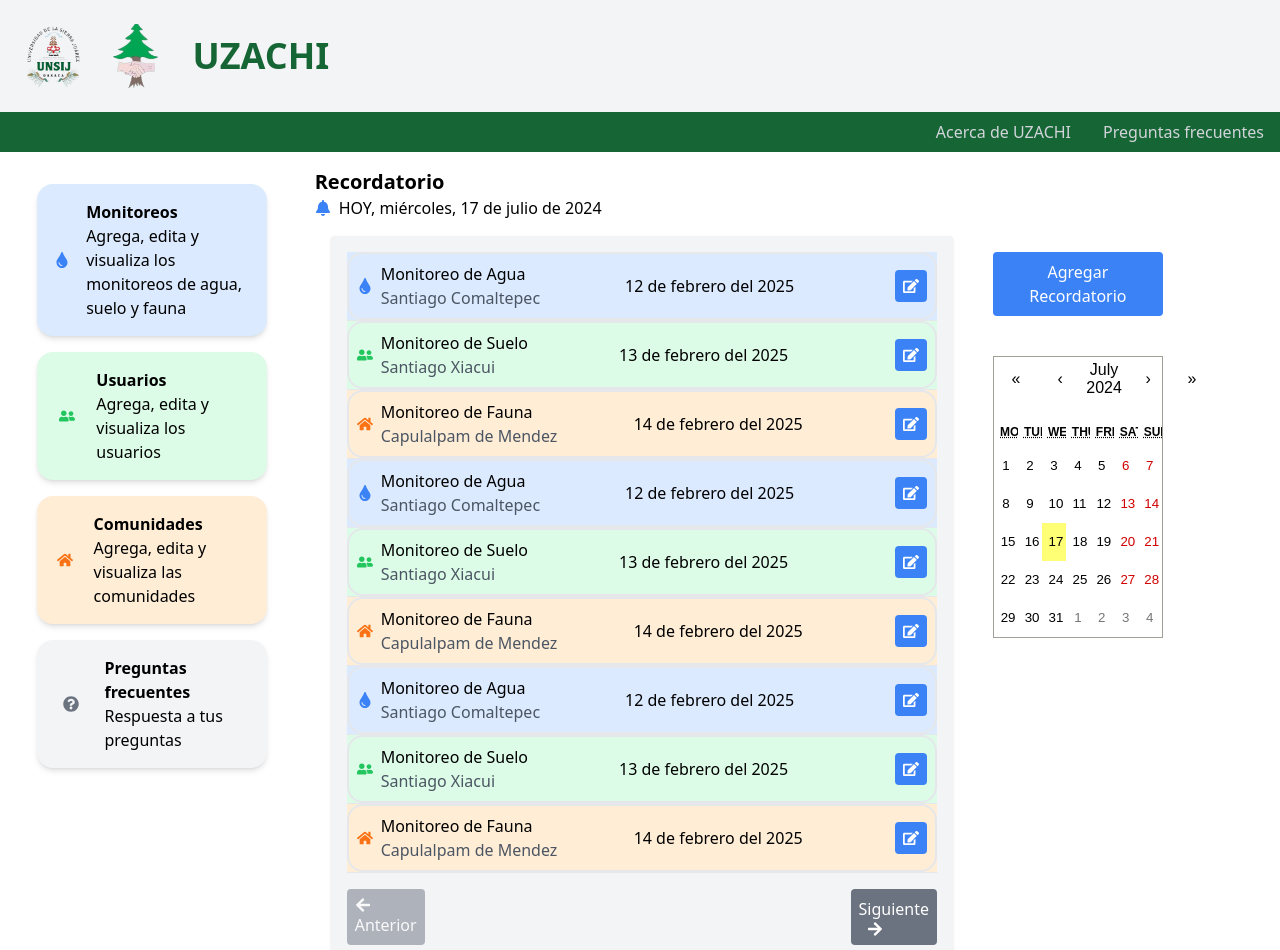
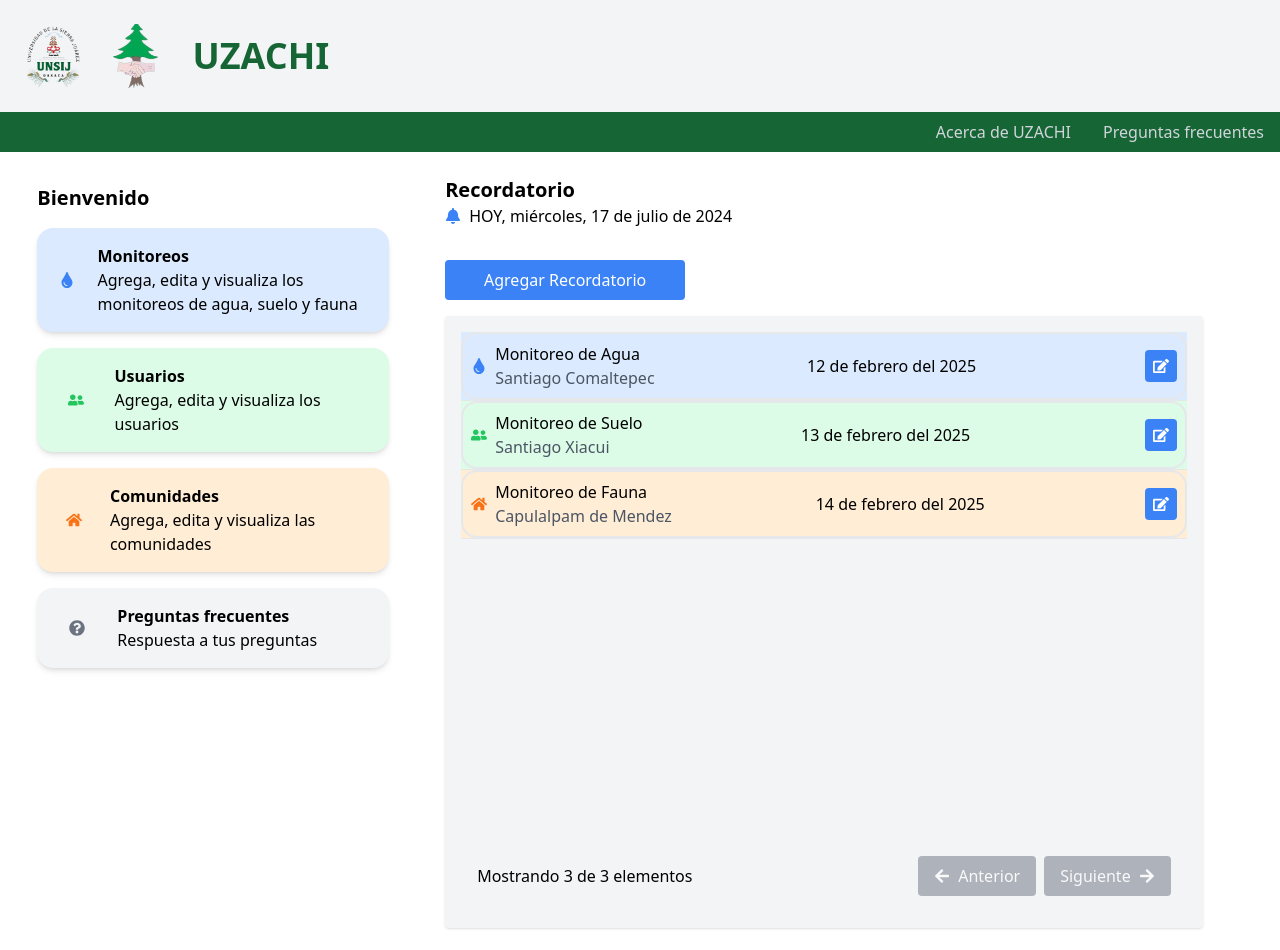
Before and after one commit to Uriel1021/Frtont-End-UZACHI, a React (Vite) app: page /menu in a window 1280 px wide. Shown: the top 950 px of the page. Built offline with nearby package versions, Linux system fonts and the light colour scheme.

Commit message:
se subio el menu corregido y responsivo

```diff
--- a/src/components/menu/Menu.jsx
+++ b/src/components/menu/Menu.jsx
@@ -1,8 +1,6 @@
 import React, { useState } from 'react';
 import { FaTint, FaUserFriends, FaHome, FaQuestionCircle, FaEdit, FaBell, FaArrowLeft, FaArrowRight } from 'react-icons/fa';
 import { useNavigate } from 'react-router-dom';
-import Calendar from 'react-calendar';
-import 'react-calendar/dist/Calendar.css';
 
 const Menu = () => {
   const navigate = useNavigate();
@@ -17,21 +15,6 @@ const Menu = () => {
   ];
 
   const reminderItems = [
-    { icon: <FaTint className="text-blue-500" />, type: 'Monitoreo de Agua', community: 'Santiago Comaltepec', date: '12 de febrero del 2025', action: <FaEdit />, bgColor: 'bg-blue-100' },
-    { icon: <FaUserFriends className="text-green-500" />, type: 'Monitoreo de Suelo', community: 'Santiago Xiacui', date: '13 de febrero del 2025', action: <FaEdit />, bgColor: 'bg-green-100' },
-    { icon: <FaHome className="text-orange-500" />, type: 'Monitoreo de Fauna', community: 'Capulalpam de Mendez', date: '14 de febrero del 2025', action: <FaEdit />, bgColor: 'bg-orange-100' },
-    { icon: <FaTint className="text-blue-500" />, type: 'Monitoreo de Agua', community: 'Santiago Comaltepec', date: '12 de febrero del 2025', action: <FaEdit />, bgColor: 'bg-blue-100' },
-    { icon: <FaUserFriends className="text-green-500" />, type: 'Monitoreo de Suelo', community: 'Santiago Xiacui', date: '13 de febrero del 2025', action: <FaEdit />, bgColor: 'bg-green-100' },
-    { icon: <FaHome className="text-orange-500" />, type: 'Monitoreo de Fauna', community: 'Capulalpam de Mendez', date: '14 de febrero del 2025', action: <FaEdit />, bgColor: 'bg-orange-100' },
-    { icon: <FaTint className="text-blue-500" />, type: 'Monitoreo de Agua', community: 'Santiago Comaltepec', date: '12 de febrero del 2025', action: <FaEdit />, bgColor: 'bg-blue-100' },
-    { icon: <FaUserFriends className="text-green-500" />, type: 'Monitoreo de Suelo', community: 'Santiago Xiacui', date: '13 de febrero del 2025', action: <FaEdit />, bgColor: 'bg-green-100' },
-    { icon: <FaHome className="text-orange-500" />, type: 'Monitoreo de Fauna', community: 'Capulalpam de Mendez', date: '14 de febrero del 2025', action: <FaEdit />, bgColor: 'bg-orange-100' },
-    { icon: <FaTint className="text-blue-500" />, type: 'Monitoreo de Agua', community: 'Santiago Comaltepec', date: '12 de febrero del 2025', action: <FaEdit />, bgColor: 'bg-blue-100' },
-    { icon: <FaUserFriends className="text-green-500" />, type: 'Monitoreo de Suelo', community: 'Santiago Xiacui', date: '13 de febrero del 2025', action: <FaEdit />, bgColor: 'bg-green-100' },
-    { icon: <FaHome className="text-orange-500" />, type: 'Monitoreo de Fauna', community: 'Capulalpam de Mendez', date: '14 de febrero del 2025', action: <FaEdit />, bgColor: 'bg-orange-100' },
-    { icon: <FaTint className="text-blue-500" />, type: 'Monitoreo de Agua', community: 'Santiago Comaltepec', date: '12 de febrero del 2025', action: <FaEdit />, bgColor: 'bg-blue-100' },
-    { icon: <FaUserFriends className="text-green-500" />, type: 'Monitoreo de Suelo', community: 'Santiago Xiacui', date: '13 de febrero del 2025', action: <FaEdit />, bgColor: 'bg-green-100' },
-    { icon: <FaHome className="text-orange-500" />, type: 'Monitoreo de Fauna', community: 'Capulalpam de Mendez', date: '14 de febrero del 2025', action: <FaEdit />, bgColor: 'bg-orange-100' },
     { icon: <FaTint className="text-blue-500" />, type: 'Monitoreo de Agua', community: 'Santiago Comaltepec', date: '12 de febrero del 2025', action: <FaEdit />, bgColor: 'bg-blue-100' },
     { icon: <FaUserFriends className="text-green-500" />, type: 'Monitoreo de Suelo', community: 'Santiago Xiacui', date: '13 de febrero del 2025', action: <FaEdit />, bgColor: 'bg-green-100' },
     { icon: <FaHome className="text-orange-500" />, type: 'Monitoreo de Fauna', community: 'Capulalpam de Mendez', date: '14 de febrero del 2025', action: <FaEdit />, bgColor: 'bg-orange-100' },
@@ -64,7 +47,11 @@ const Menu = () => {
   return (
     <div className="flex flex-col md:flex-row h-screen w-11/12 mx-auto">
       {/* Menú lateral como tabla */}
-      <div className="w-full md:w-1/4 bg-white-100 p-8 mb-4 md:mb-0 md:-ml-12">
+      <div className="w-full md:w-2/4 bg-white-100 p-8 mb-4 md:mb-0 md:-ml-12">
+        <div className="mb-4">
+          <h2 className="text-xl font-bold">Bienvenido</h2>
+        </div>
+
         <div className="space-y-4">
           {menuItems.map((item, index) => (
             <div
@@ -77,7 +64,7 @@ const Menu = () => {
               </div>
               <div>
                 <h3 className="font-bold">{item.title}</h3>
-                <p>{item.description}</p>
+                <p className="hidden sm:block">{item.description}</p>
               </div>
             </div>
           ))}
@@ -85,7 +72,7 @@ const Menu = () => {
       </div>
 
       {/* Sección de Recordatorio */}
-      <div className="w-full md:w-3/4 p-4 flex flex-col">
+      <div className="w-full md:w-7/8 p-6 flex flex-col">
         <div className="mb-4">
           <h2 className="text-xl font-bold">Recordatorio</h2>
           <div className="flex items-center justify-start">
@@ -93,16 +80,22 @@ const Menu = () => {
             <span>HOY, {currentDate}</span>
           </div>
         </div>
-        <div className="flex flex-col md:flex-row flex-1">
+        <div className="flex flex-col md:flex-col flex-1">
+          {/* Botón de agregar recordatorio */}
+          <div className="w-full mb-4 md:mb-0">
+            <div className="mt-4 flex justify-start">
+              <button className="w-60 p-2 bg-blue-500 text-white rounded hover:bg-blue-600 transition">Agregar Recordatorio</button>
+            </div>
+          </div>
 
-
-          {/* Tabla */}
-          <div className="w-full md:w-4/5 ml-0 md:ml-4 bg-gray-100 p-4 h-full rounded shadow flex flex-col justify-between">
-            <table className="w-full flex-1 overflow-y-auto">
+          {/* Tabla y footer */}
+          <div className="w-full md:w-full bg-gray-100 p-4 flex-1 rounded shadow mt-4 relative overflow-y-auto hidden md:flex flex-col justify-between">
+            <div>
+              <table className="w-full">
                 <tbody>
                   {currentItems.map((item, index) => (
                     <tr key={index} className={`border-b ${item.bgColor}`}>
-                    <td className="p-2 flex flex-col md:flex-row items-start md:items-center justify-between rounded-2xl border-2">
+                      <td className="p-2 flex items-center justify-between rounded-2xl border-2" style={{ width: '100%' }}>
                         <div className="flex items-center">
                           <div className="mr-2">{item.icon}</div>
                           <div>
@@ -111,7 +104,7 @@ const Menu = () => {
                           </div>
                         </div>
                         <span>{item.date}</span>
-                      <button className={`mt-2 md:mt-0 ml-0 md:ml-4 p-2 bg-blue-500 text-white rounded hover:bg-blue-600 transition`}>
+                        <button className="ml-4 p-2 bg-blue-500 text-white rounded hover:bg-blue-600 transition">
                           {item.action}
                         </button>
                       </td>
@@ -119,30 +112,28 @@ const Menu = () => {
                   ))}
                 </tbody>
               </table>
-            <div className="flex justify-between mt-4">
+            </div>
+            {/* Footer fijo de la tabla con botones de paginación */}
+            <div className="w-full bg-gray-100 p-4 flex justify-between items-center sticky bottom-0">
+              <span>
+                Mostrando {currentItems.length} de {reminderItems.length} elementos
+              </span>
+              <div className="flex space-x-2">
                 <button
                   onClick={handlePrevPage}
                   disabled={currentPage === 0}
-                className={`p-2 bg-gray-500 text-white rounded hover:bg-gray-600 transition ${currentPage === 0 ? 'opacity-50 cursor-not-allowed' : ''}`}
+                  className={`flex items-center px-4 py-2 bg-gray-500 text-white rounded hover:bg-gray-600 transition ${currentPage === 0 ? 'opacity-50 cursor-not-allowed' : ''}`}
                 >
                   <FaArrowLeft className="mr-2" /> Anterior
                 </button>
                 <button
                   onClick={handleNextPage}
                   disabled={indexOfLastItem >= reminderItems.length}
-                className={`p-2 bg-gray-500 text-white rounded hover:bg-gray-600 transition ${indexOfLastItem >= reminderItems.length ? 'opacity-50 cursor-not-allowed' : ''}`}
+                  className={`flex items-center px-4 py-2 bg-gray-500 text-white rounded hover:bg-gray-600 transition ${indexOfLastItem >= reminderItems.length ? 'opacity-50 cursor-not-allowed' : ''}`}
                 >
                   Siguiente <FaArrowRight className="ml-2" />
                 </button>
               </div>
-          </div>
-          {/* Calendario */}
-          <div className="w-full md:w-1/5 mb-4 md:mb-0" style={{ marginLeft: '40px' }}>
-            <div className="mt-4 mb-10">
-              <button className="block w-full p-2 bg-blue-500 text-white rounded hover:bg-blue-600 transition">Agregar Recordatorio</button>
-            </div>
-            <div style={{ height: '50%' }}>
-              <Calendar />
             </div>
           </div>
         </div>
--- a/src/components/monitoreoAgua/Listar.jsx
+++ b/src/components/monitoreoAgua/Listar.jsx
@@ -67,13 +67,13 @@ const Listar = () => {
         Monitoreo de Agua
       </h1>
       <div className="flex justify-between items-center mb-4">
-        <button onClick={handleNuevoMonitoreo} className="border border-blue-800 text-blue-800 py-2 px-4 rounded flex items-center space-x-2">
+        <button onClick={handleNuevoMonitoreo} className="border border-blue-400 text-blue-400 py-2 px-4 rounded flex items-center space-x-2">
           <FaPlusCircle className="w-6 h-6" />
           <span className="hidden sm:inline">Nuevo monitoreo</span>
         </button>
       </div>
       <div className="relative overflow-x-auto shadow-md sm:rounded-lg">
-        <table className="w-full text-sm text-center text-gray-700 bg-gray-200">
+        <table className="w-full text-sm text-center text-black-700 bg-gray-500">
           <thead className="text-xs text-green-100 uppercase bg-green-800">
             <tr>
               <th scope="col" className="px-2 sm:px-6 py-4">Comunidad</th>
```
Lines whose indentation alone changed are shown as unchanged.
